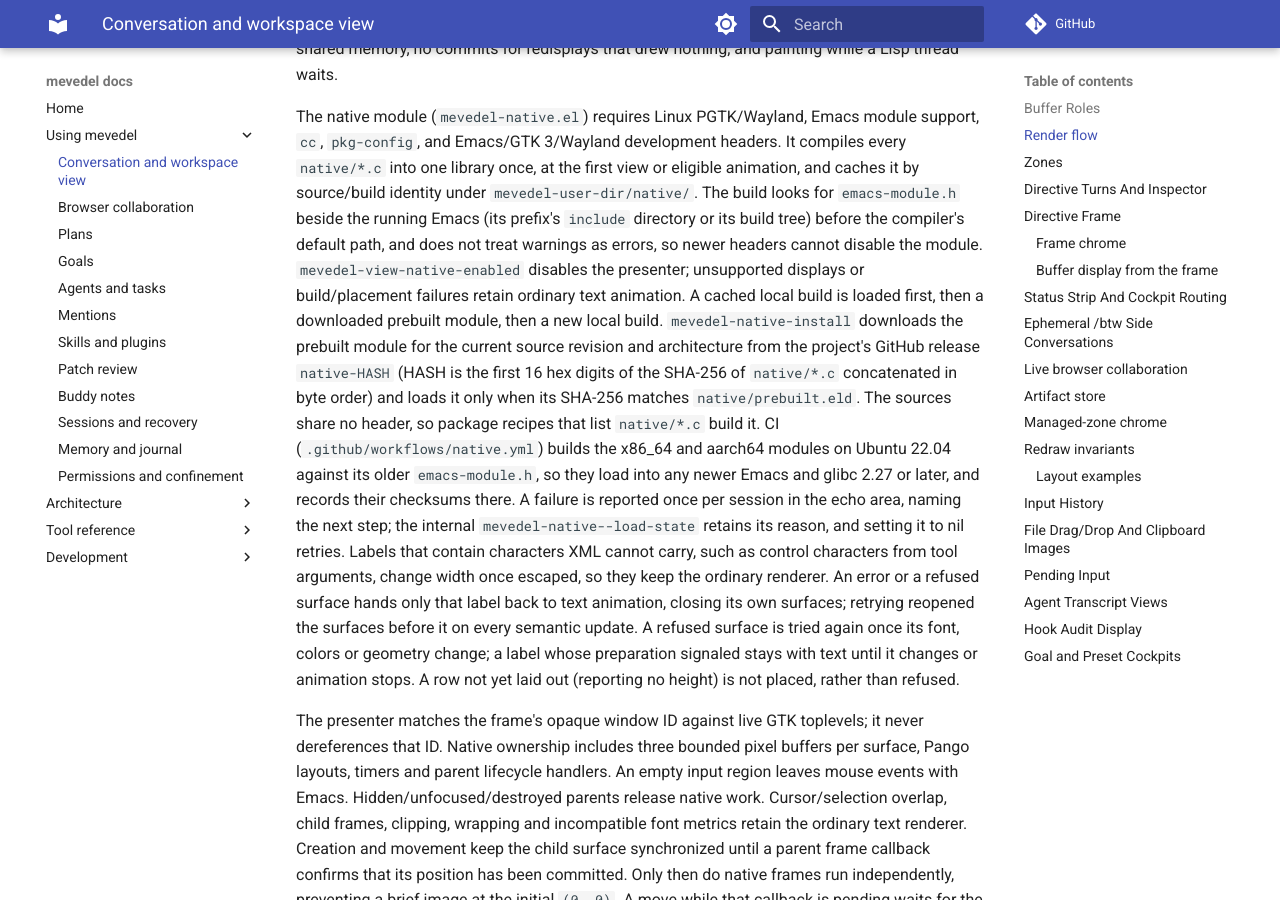
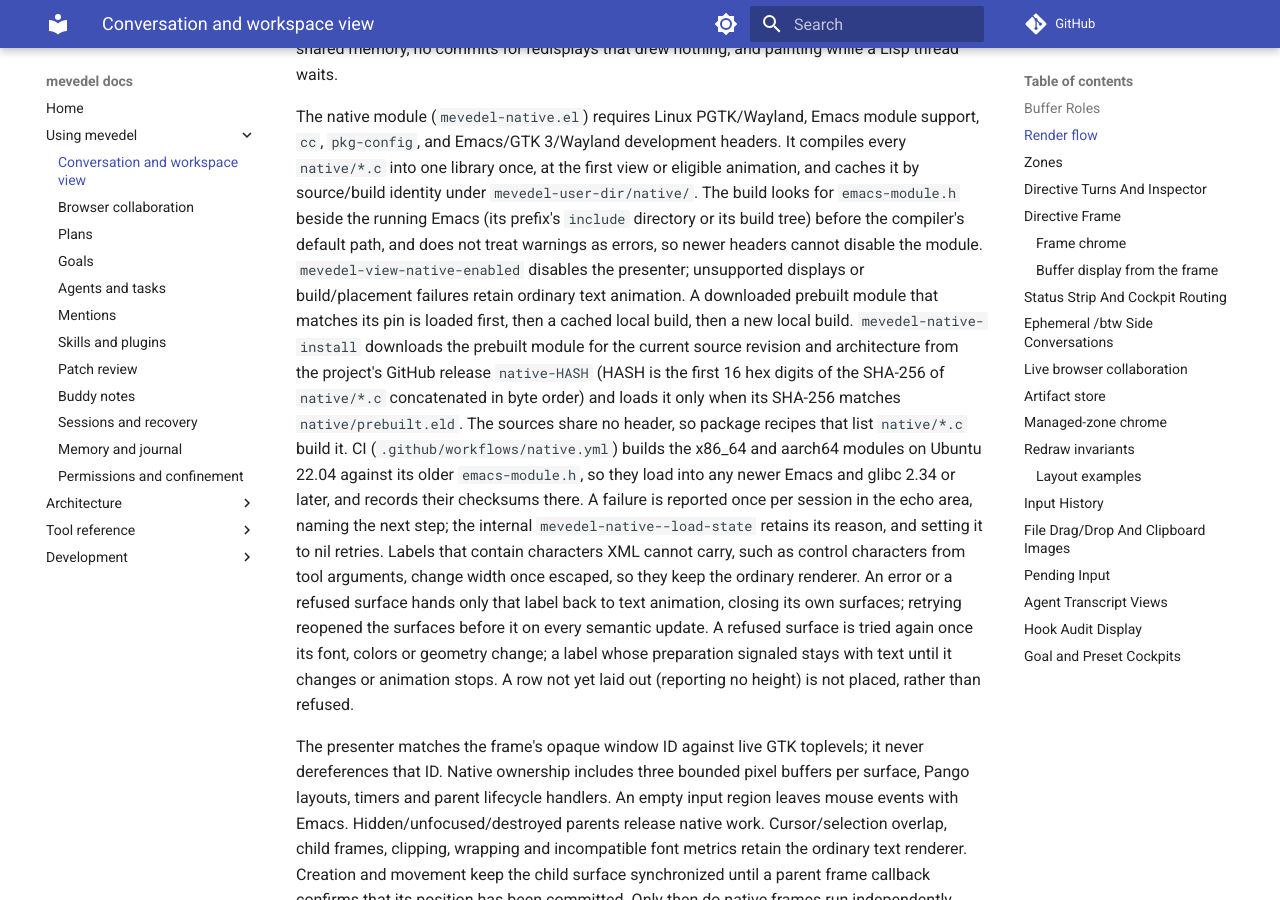
Before and after one commit to FrauH0lle/mevedel, an MkDocs documentation site: the page built from docs/view.md, in a window 1280 px wide and 900 px high, scrolled down 10773 px. Built offline with MkDocs 1.6.1 and Material for MkDocs 9.7.7, drawn with Linux system fonts in a browser that asks for light colours; comment, search, counter and statistics services are not loaded.

Commit message:
fix(native): Install without mevedel loaded, once, from a hardened pipeline
`mevedel-native-install' is autoloaded, but its module only declared
`mevedel-user-dir', so M-x before mevedel loaded signalled void-variable;
the loader moved out of mevedel-view-native, which required its owner.
Installing while a module was loaded loaded a second one beside it, whose
handles and hooks the first could not see; the download now loads in the
next session instead.  The module-support check every caller repeated
moves into `mevedel-native-load'.

The release workflow gave every job a write token, including the builds
that run third-party actions, and a run whose push lost a race left its
release unpinned for good: reruns stopped at the existing release.  Only
the release job writes now; it rebases onto master, leaves newer sources
to their own run, and pins an existing unpinned release from its
published assets.

The loading order the docs gave was reversed, and the prebuilt modules need
glibc 2.34 (dlsym), not 2.27.

* mevedel-native.el: Require mevedel-structs.
(mevedel-native-load): Own the module-support check.
(mevedel-native-install): Do not load a second module.
* mevedel-present.el (mevedel-present-ensure)
* mevedel-view-native.el (mevedel-view-native-available-p): Rely on it.
* test/test-mevedel-native.el (mevedel-native-install): Cover a second
install.
* .github/workflows/native.yml: Scope write access; recover lost pins.
* docs/view.md: Correct the loading order and glibc floor.

```diff
--- a/docs/view.md
+++ b/docs/view.md
@@ -509,8 +509,8 @@
 compiler's default path, and does not treat warnings as errors, so newer headers
 cannot disable the module. `mevedel-view-native-enabled` disables the
 presenter; unsupported displays or build/placement failures retain ordinary
-text animation. A cached local build is loaded first, then a downloaded
-prebuilt module, then a new local build. `mevedel-native-install` downloads the
+text animation. A downloaded prebuilt module that matches its pin is loaded
+first, then a cached local build, then a new local build. `mevedel-native-install` downloads the
 prebuilt module for the current source revision and architecture from the
 project's GitHub release `native-HASH` (HASH is the first 16 hex digits of the
 SHA-256 of `native/*.c` concatenated in byte order) and loads it only when
@@ -518,7 +518,7 @@
 package recipes that list `native/*.c` build it. CI
 (`.github/workflows/native.yml`) builds the x86_64 and aarch64 modules on
 Ubuntu 22.04 against its older `emacs-module.h`, so they load into any newer
-Emacs and glibc 2.27 or later, and records their checksums there. A failure is
+Emacs and glibc 2.34 or later, and records their checksums there. A failure is
 reported once per session in the echo area, naming the next step; the internal
 `mevedel-native--load-state` retains its reason, and setting it to nil
 retries. Labels that contain characters XML
```
Also changed, not shown: 5 other files.
